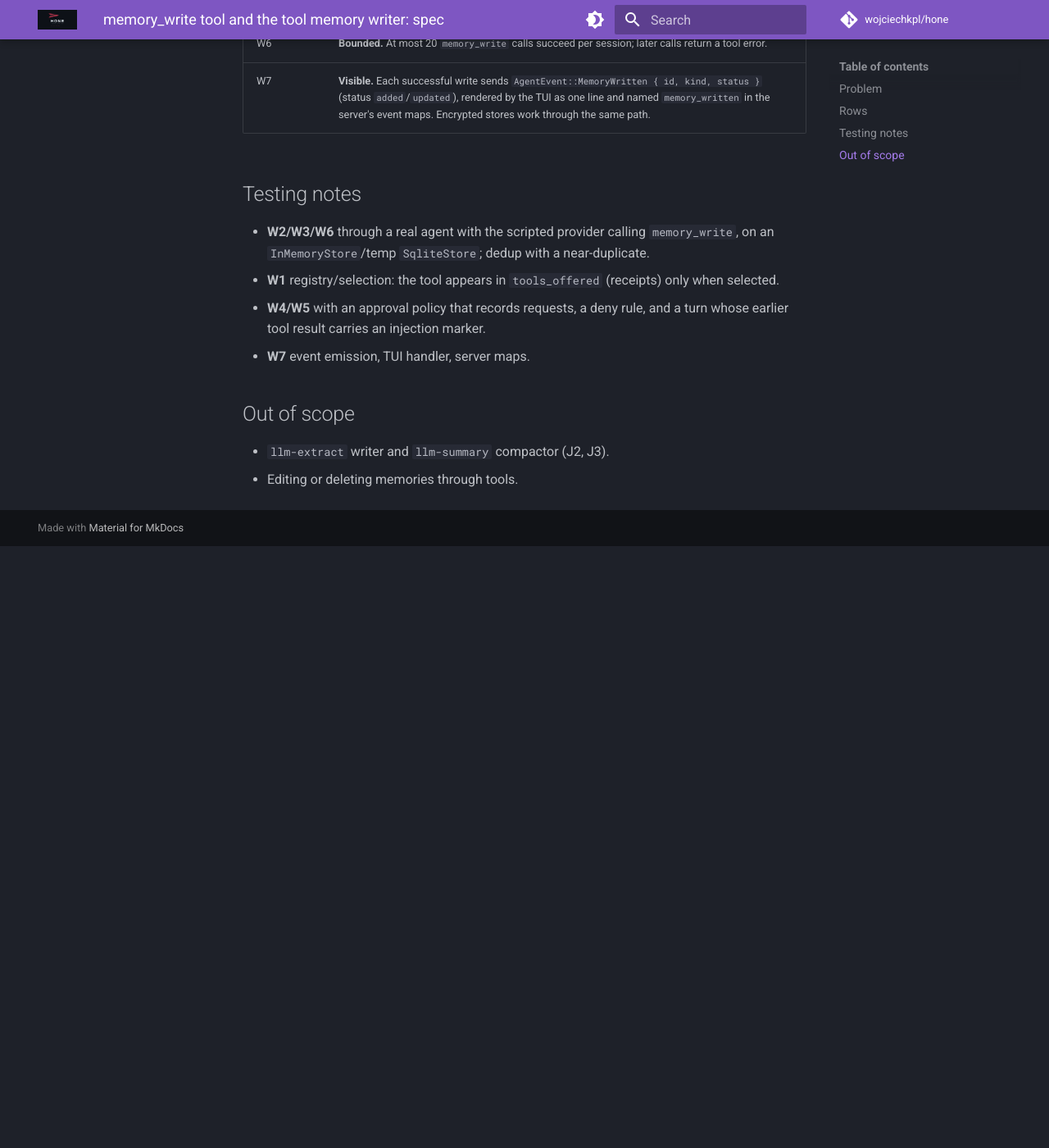
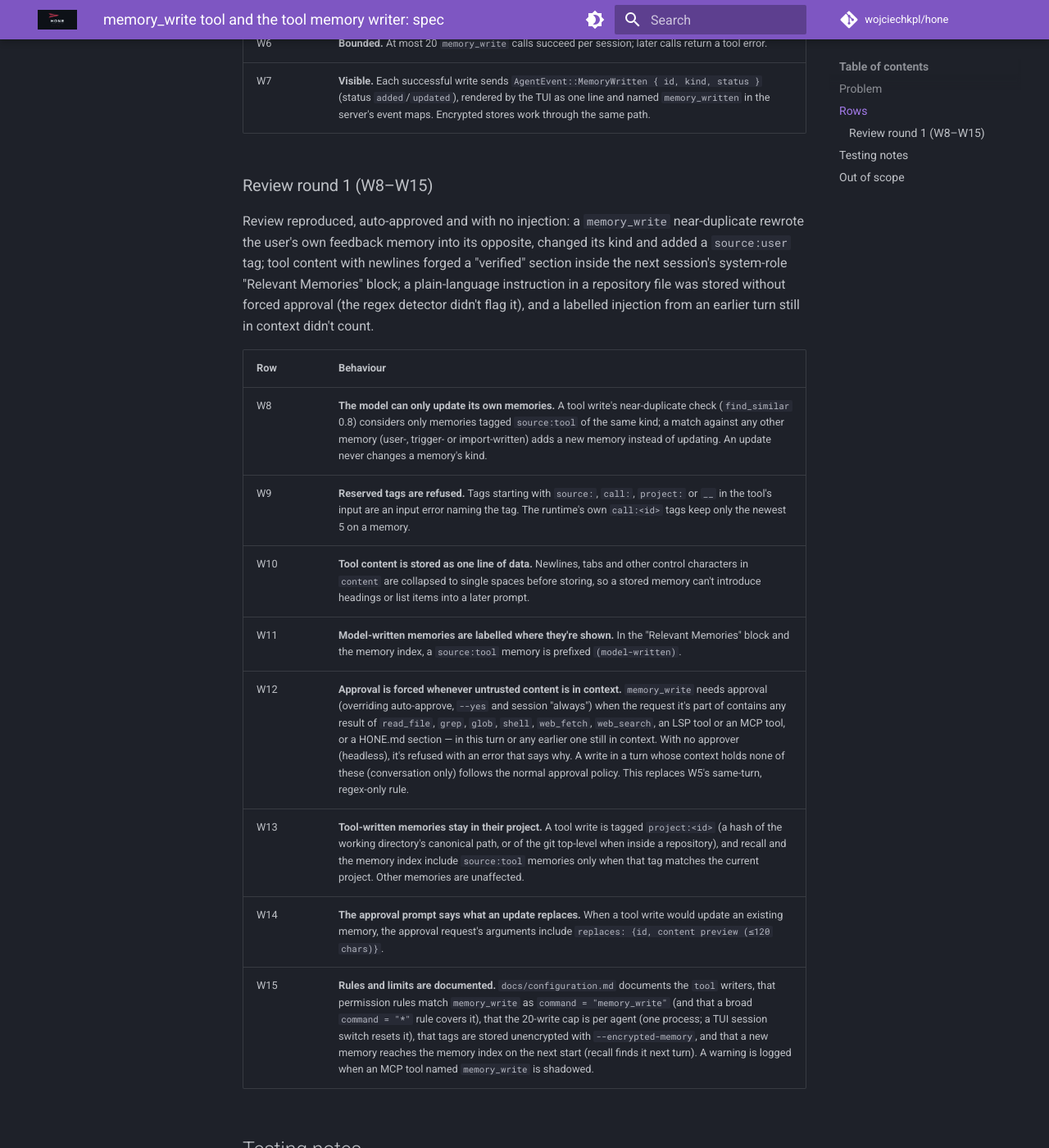
Before and after one commit to wojciechkpl/hone, an MkDocs documentation site: the page built from docs/plans/memory-write-tool-spec.md, in a window 1280 px wide and 1400 px high, scrolled down 1253 px. Shown: the whole window at 82% size. Built offline with MkDocs 1.6.1 and Material for MkDocs 9.7.7, drawn with Linux system fonts in a browser that asks for light colours; comment, search, counter and statistics services are not loaded; before the commit the page ends 1919 px from its top, so only the background shows below that.

Commit message:
docs: memory_write spec round 1 (W8–W15)

```diff
--- a/docs/plans/memory-write-tool-spec.md
+++ b/docs/plans/memory-write-tool-spec.md
@@ -28,6 +28,21 @@ flowchart LR
 | W6 | **Bounded.** At most 20 `memory_write` calls succeed per session; later calls return a tool error. |
 | W7 | **Visible.** Each successful write sends `AgentEvent::MemoryWritten { id, kind, status }` (status `added`/`updated`), rendered by the TUI as one line and named `memory_written` in the server's event maps. Encrypted stores work through the same path. |
 
+### Review round 1 (W8–W15)
+
+Review reproduced, auto-approved and with no injection: a `memory_write` near-duplicate rewrote the user's own feedback memory into its opposite, changed its kind and added a `source:user` tag; tool content with newlines forged a "verified" section inside the next session's system-role "Relevant Memories" block; a plain-language instruction in a repository file was stored without forced approval (the regex detector didn't flag it), and a labelled injection from an earlier turn still in context didn't count.
+
+| Row | Behaviour |
+|---|---|
+| W8 | **The model can only update its own memories.** A tool write's near-duplicate check (`find_similar` 0.8) considers only memories tagged `source:tool` of the same kind; a match against any other memory (user-, trigger- or import-written) adds a new memory instead of updating. An update never changes a memory's kind. |
+| W9 | **Reserved tags are refused.** Tags starting with `source:`, `call:`, `project:` or `__` in the tool's input are an input error naming the tag. The runtime's own `call:<id>` tags keep only the newest 5 on a memory. |
+| W10 | **Tool content is stored as one line of data.** Newlines, tabs and other control characters in `content` are collapsed to single spaces before storing, so a stored memory can't introduce headings or list items into a later prompt. |
+| W11 | **Model-written memories are labelled where they're shown.** In the "Relevant Memories" block and the memory index, a `source:tool` memory is prefixed `(model-written)`. |
+| W12 | **Approval is forced whenever untrusted content is in context.** `memory_write` needs approval (overriding auto-approve, `--yes` and session "always") when the request it's part of contains any result of `read_file`, `grep`, `glob`, `shell`, `web_fetch`, `web_search`, an LSP tool or an MCP tool, or a HONE.md section — in this turn or any earlier one still in context. With no approver (headless), it's refused with an error that says why. A write in a turn whose context holds none of these (conversation only) follows the normal approval policy. This replaces W5's same-turn, regex-only rule. |
+| W13 | **Tool-written memories stay in their project.** A tool write is tagged `project:<id>` (a hash of the working directory's canonical path, or of the git top-level when inside a repository), and recall and the memory index include `source:tool` memories only when that tag matches the current project. Other memories are unaffected. |
+| W14 | **The approval prompt says what an update replaces.** When a tool write would update an existing memory, the approval request's arguments include `replaces: {id, content preview (≤120 chars)}`. |
+| W15 | **Rules and limits are documented.** `docs/configuration.md` documents the `tool` writers, that permission rules match `memory_write` as `command = "memory_write"` (and that a broad `command = "*"` rule covers it), that the 20-write cap is per agent (one process; a TUI session switch resets it), that tags are stored unencrypted with `--encrypted-memory`, and that a new memory reaches the memory index on the next start (recall finds it next turn). A warning is logged when an MCP tool named `memory_write` is shadowed. |
+
 ## Testing notes
 
 - **W2/W3/W6** through a real agent with the scripted provider calling `memory_write`, on an `InMemoryStore`/temp `SqliteStore`; dedup with a near-duplicate.
```
